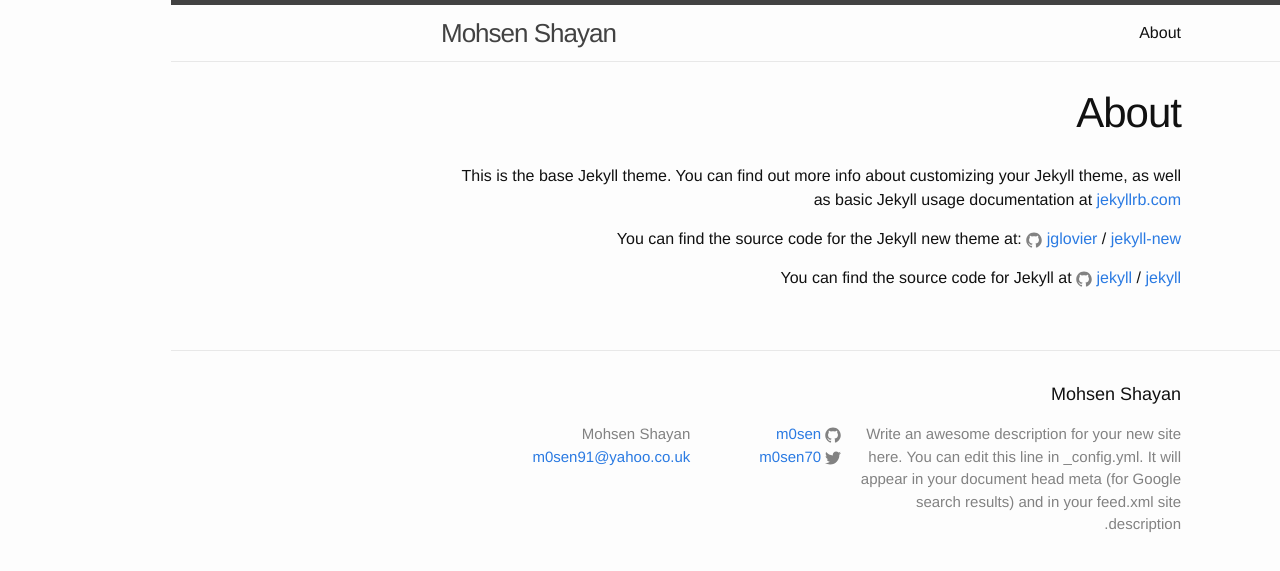
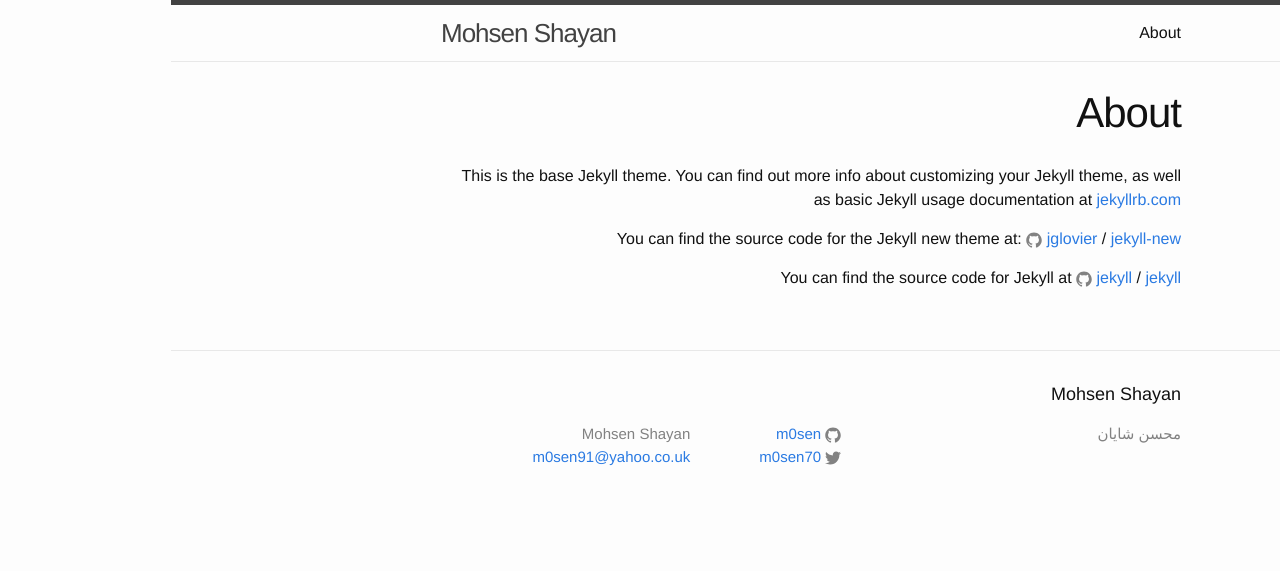
Before and after one commit to m0sen/m0sen.github.io, a Jekyll site: the page built from about.md, in a window 1280 px wide. Shown: the top 571 px of the page. Built offline with Jekyll 4.4.1, drawn with Linux system fonts in a browser that asks for light colours; a script that is not in the unit is left out.

Commit message:
Update _config.yml

```diff
--- a/_config.yml
+++ b/_config.yml
@@ -1,13 +1,11 @@
 title: Mohsen Shayan
 email: m0sen91@yahoo.co.uk
-description: > # this means to ignore newlines until "baseurl:"
-  Write an awesome description for your new site here. You can edit this
-  line in _config.yml. It will appear in your document head meta (for
-  Google search results) and in your feed.xml site description.
+description: محسن شایان
 baseurl: "" # the subpath of your site, e.g. /blog
 url: "m0sen.github.io" # the base hostname & protocol for your site
 twitter_username: m0sen70
 github_username:  m0sen
+copyright: "Commons Attribution 4.0 International"
 
 # Build settings
 markdown: kramdown
@@ -19,5 +17,7 @@
 tag_page_dir: tag
 
 gems:
+  - jekyll-sitemap
   - jalalidate
+  - coderay
   - jekyll-paginate
```
